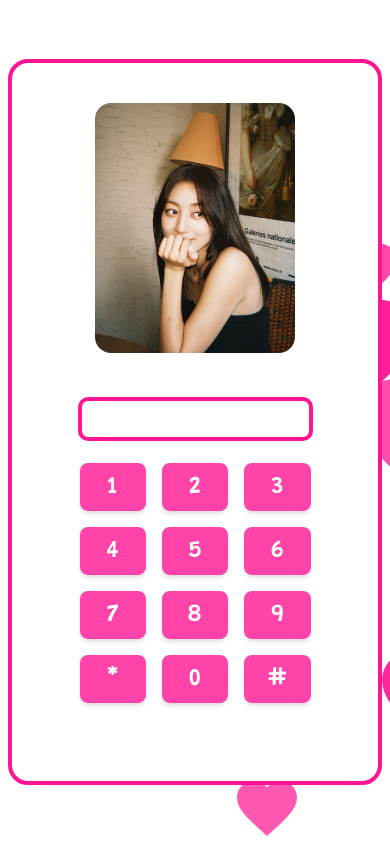
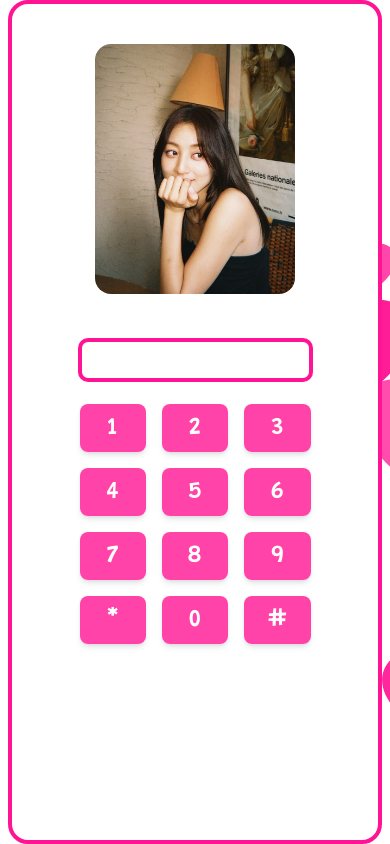
Before and after one commit to ariefhk/valendate-app, a React (Vite) app: page / in a window 390 px wide. Built offline with nearby package versions, Linux system fonts and the light colour scheme; a web font is replaced by a local one.

Commit message:
fix:contianer mobile

```diff
--- a/src/components/atoms/container/section-container/index.tsx
+++ b/src/components/atoms/container/section-container/index.tsx
@@ -14,7 +14,7 @@ const SectionContainer: React.FC<SectionContainerProps> = ({
   return (
     <div
       className={cn(
-        "md:max-h-[600px] max-h-[86vh]  h-full mx-2  md:mx-0 w-full md:max-w-[700px] rounded-[20px]  bg-white border-4 border-[#FF1493] overflow-hidden",
+        "md:max-h-[600px]  h-full mx-2  md:mx-0 w-full md:max-w-[700px] rounded-[20px]  bg-white border-4 border-[#FF1493] overflow-hidden",
         className,
       )}
       {...props}>
--- a/src/components/organisms/section-four/index.tsx
+++ b/src/components/organisms/section-four/index.tsx
@@ -10,7 +10,7 @@ interface SectionFourProps {
 const SectionFour: React.FC<SectionFourProps> = ({ handleNextSection }) => {
   return (
     <SectionContainer>
-      <div className="w-full h-full flex items-center   font-inter flex-col md:p-8 p-8 pt-16 gap-y-16">
+      <div className="w-full h-full flex items-center   font-inter flex-col md:p-8 p-8 pt-16 gap-y-8">
         <div className="flex flex-col gap-5 items-center">
           <div className="flex items-center gap-3">
             <IoMdMail className="flex-shrink-0 text-pink-500 w-10 h-10" />
@@ -21,7 +21,7 @@ const SectionFour: React.FC<SectionFourProps> = ({ handleNextSection }) => {
             Dear, My love
           </TitleContainer>
         </div>
-        <span className="text-justify " onClick={handleNextSection}>
+        <span className="text-justify  " onClick={handleNextSection}>
           Lorem ipsum dolor sit amet consectetur, adipisicing elit. Dolore
           minima consectetur molestiae laboriosam repellendus veritatis
           doloremque adipisci, libero iure consequuntur placeat ullam reiciendis
@@ -30,7 +30,7 @@ const SectionFour: React.FC<SectionFourProps> = ({ handleNextSection }) => {
           voluptatibus, harum ipsum deserunt consequuntur quo, reprehenderit
           magnam repudiandae.
         </span>
-        <div className="flex-1  h-full w-full flex justify-center items-end ">
+        <div className="flex-1  h-full w-full flex justify-center items-end  ">
           <TitleContainer
             onClick={handleNextSection}
             className="text-md inter cursor-pointer px-5 py-3 h-max w-max rounded-full text-white">
--- a/src/components/organisms/section-one/index.tsx
+++ b/src/components/organisms/section-one/index.tsx
@@ -37,7 +37,7 @@ const SectionOne: React.FC<SectionOneProps> = ({ handleNextSection }) => {
   }
 
   return (
-    <SectionContainer className="md:h-[400px] h-full">
+    <SectionContainer className="md:h-[400px] max-h-[100vh]">
       <div className="flex flex-col md:flex-row w-full h-full items-center md:items-start">
         <div className="md:w-[40%] mt-10 md:mt-16 flex  justify-center items-start  md:h-full">
           <div className="max-w-[200px] max-h-[200px] ">
```
